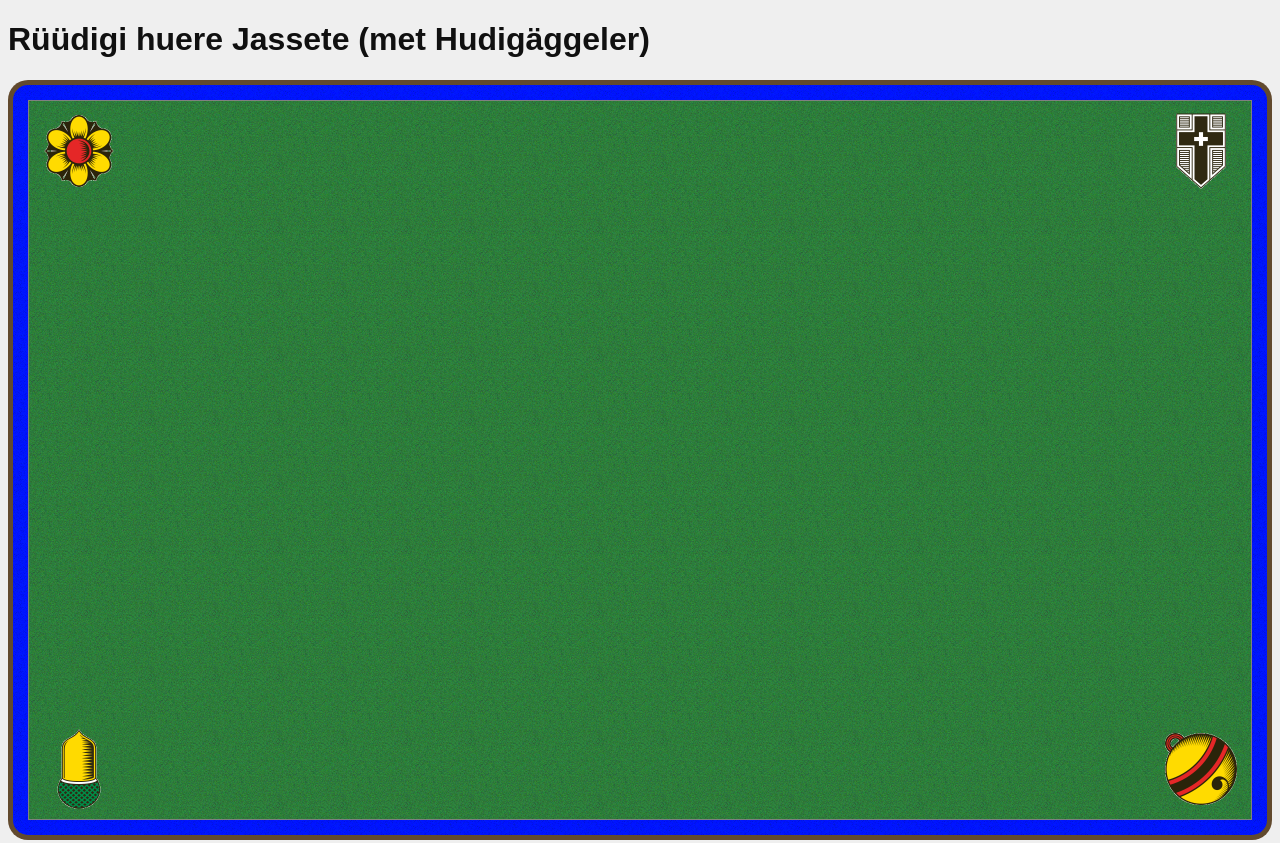
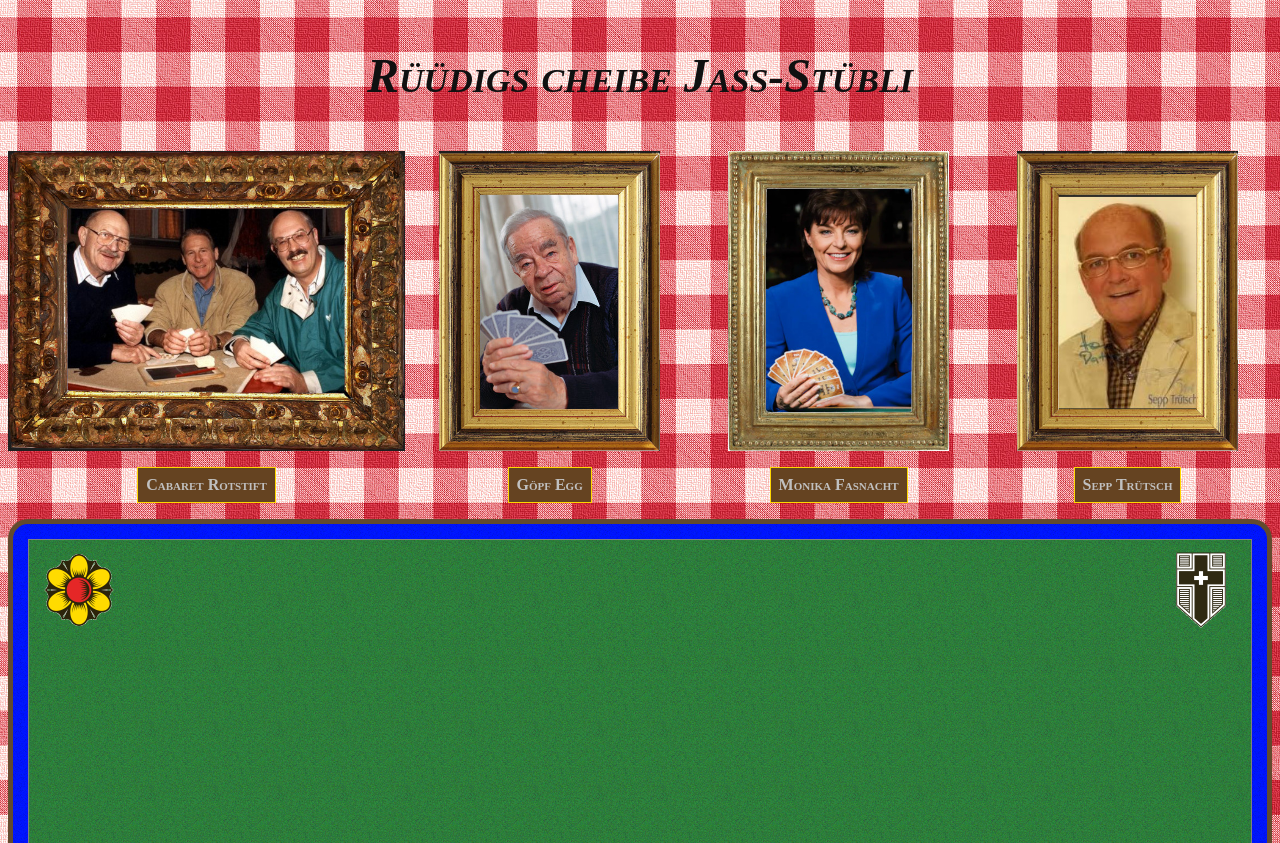
Before and after one commit to patrickbucher/jassete, a plain HTML site: page index.html in a window 1280 px wide. Shown: the top 843 px of the page. Drawn offline with Linux system fonts and the light colour scheme.

Commit message:
more copyright infringement: tablecloth, hall of fame

```diff
--- a/index.html
+++ b/index.html
@@ -6,7 +6,17 @@
         <title>Rüüdigi huere Jassete (met Hudigäggeler)</title>
     </head>
     <body>
-        <h1>Rüüdigi huere Jassete (met Hudigäggeler)</h1>
+        <h1>Rüüdigs cheibe Jass-Stübli</h1>
+        <div id="bilderwand">
+            <img src="assets/cabaret-rotstift.jpg">
+            <img src="assets/goepf-egg.jpg">
+            <img src="assets/monika-fasnacht.jpg">
+            <img src="assets/sepp-truetsch.jpg">
+            <p>Cabaret Rotstift</p>
+            <p>Göpf Egg</p>
+            <p>Monika Fasnacht</p>
+            <p>Sepp Trütsch</p>
+        </div>
         <div id="jassteppich">
             <div class="rand ecke oben-links"></div>
             <div class="rand oben"></div>
--- a/style.css
+++ b/style.css
@@ -3,6 +3,38 @@ body {
     font-size: 16px;
     background-color: #efefef;
     color: #101010;
+    background-image: url("assets/tischdecke.jpg");
+    background-repeat: repeat-x repeat-y;
+}
+
+h1 {
+    margin: 1em;
+    font-style: italic;
+    font-variant: small-caps;
+    font-family: serif;
+    text-align: center;
+    font-size: 300%;
+}
+
+#bilderwand {
+    display: grid;
+    grid-template-columns: repeat(4, 1fr);
+    grid-template-rows: 300px 1fr;
+    justify-items: center;
+}
+
+#bilderwand img {
+    height: 300px;
+}
+
+#bilderwand p {
+    border: 1px solid gold;
+    background-color: #654321;
+    color: silver;
+    padding: 0.5em;
+    font-weight: bold;
+    font-variant: small-caps;
+    font-family: serif;
 }
 
 #jassteppich {
```
Also changed, not shown: assets/cabaret-rotstift.jpg (added), assets/goepf-egg.jpg (added), assets/monika-fasnacht.jpg (added), assets/sepp-truetsch.jpg (added), assets/tischdecke.jpg (added).
